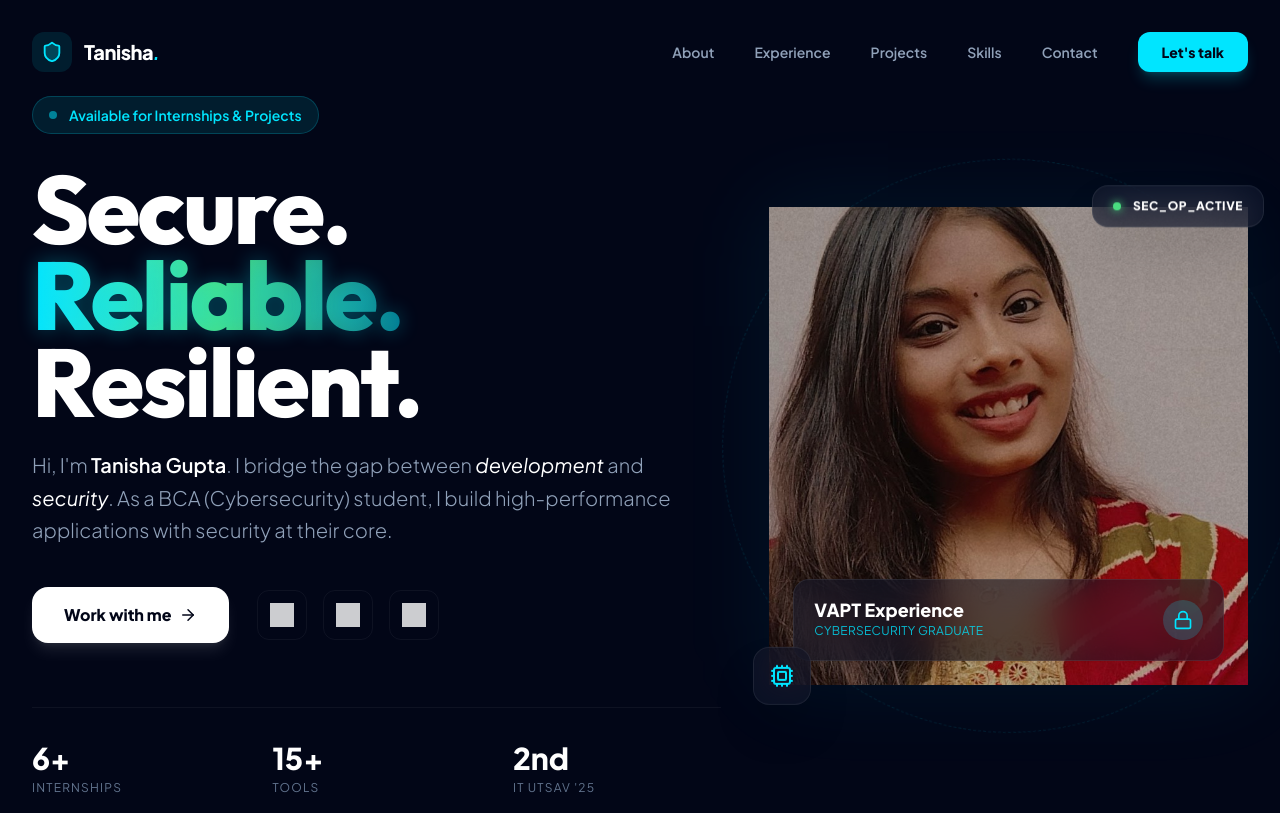
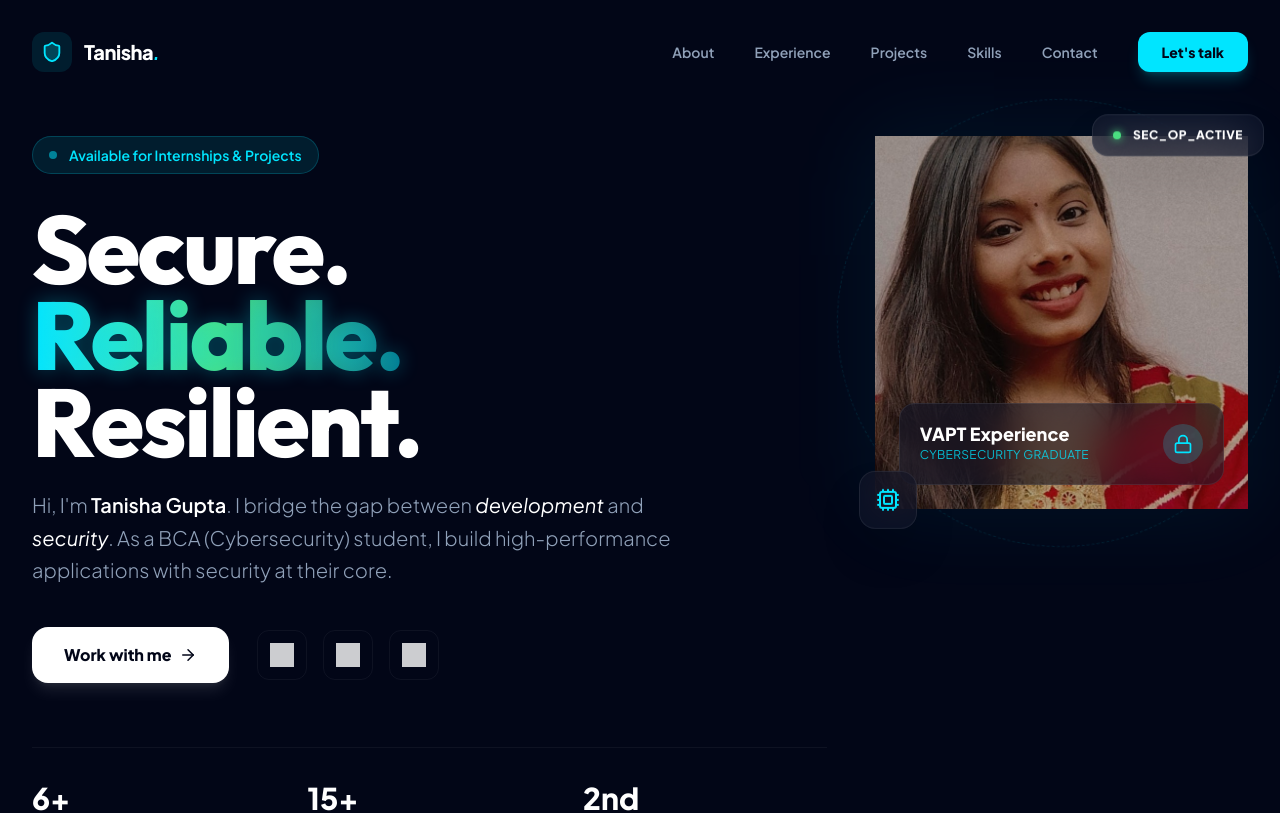
Before and after one commit to Tanisha-2005/Portfolio, a React (Vite) app: page / in a window 1280 px wide. Shown: the top 813 px of the page. Built offline with nearby package versions, Linux system fonts and the light colour scheme; grey boxes are pictures that could not be loaded.

Commit message:
Reduce profile image size in Hero section for better balance

```diff
--- a/src/components/Hero.jsx
+++ b/src/components/Hero.jsx
@@ -8,14 +8,14 @@ const Hero = () => {
   return (
     <section className="relative min-h-[90vh] flex items-center pt-24 pb-16 overflow-hidden">
       <div className="max-w-7xl mx-auto px-4 sm:px-6 lg:px-8">
-        <div className="grid grid-cols-1 lg:grid-cols-12 gap-12 items-center">
+        <div className="grid grid-cols-1 lg:grid-cols-12 gap-12 items-center lg:items-start pt-10">
 
           {/* Left Content */}
           <motion.div
             initial={{ opacity: 0, y: 20 }}
             animate={{ opacity: 1, y: 0 }}
             transition={{ duration: 0.8 }}
-            className="lg:col-span-7 z-10"
+            className="lg:col-span-8 z-10"
           >
             <div className="inline-flex items-center gap-3 px-4 py-2 rounded-full bg-primary/10 border border-primary/20 text-primary text-sm font-semibold mb-8">
               <span className="flex h-2 w-2 rounded-full bg-primary animate-pulse" />
@@ -83,7 +83,7 @@ const Hero = () => {
             initial={{ opacity: 0, scale: 0.9 }}
             animate={{ opacity: 1, scale: 1 }}
             transition={{ duration: 1, delay: 0.2 }}
-            className="lg:col-span-5 relative"
+            className="lg:col-span-4 relative lg:ml-auto"
           >
             <div className="relative aspect-square">
               {/* Decorative shapes */}
```
